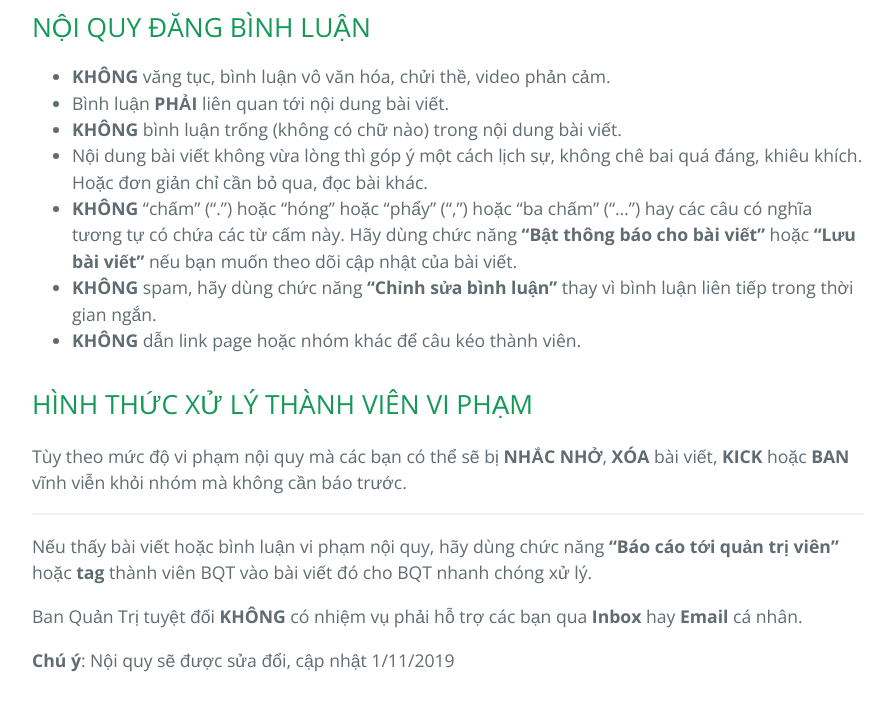
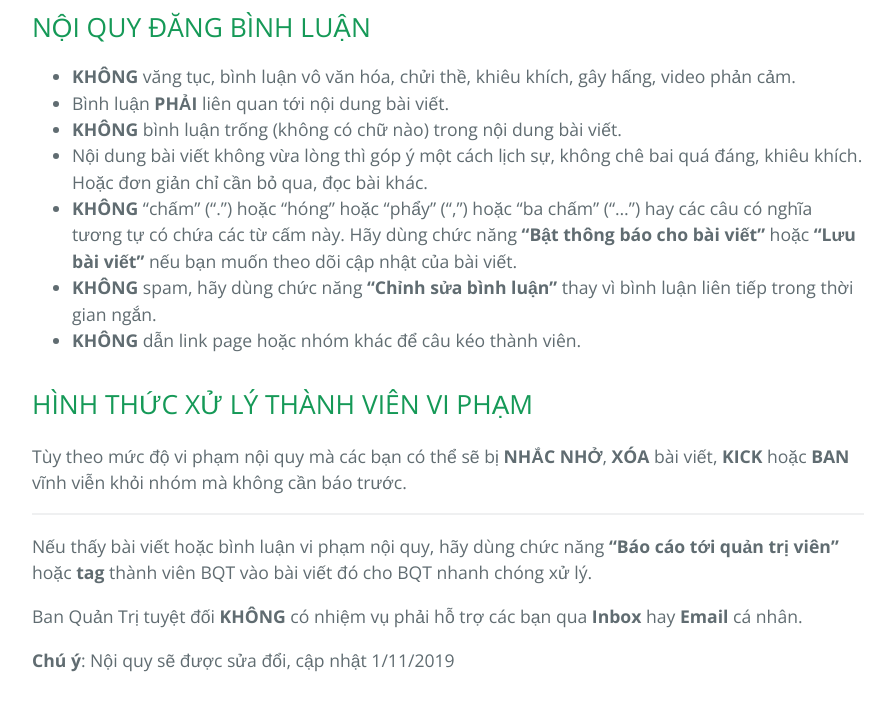
Before and after one commit to huuvinhvn/aplay, a Jekyll site: the page built from rules.md, in a window 1280 px wide and 900 px high, scrolled down 2872 px, cut to the strip 196-900 px from the top of the window. Shown: the whole strip, without its empty margins (192-1087 px from the left). Built offline with Jekyll 4.4.1, drawn with Linux system fonts in a browser that asks for light colours; our own code applies the rules of GitHub Pages for plain Markdown files.

Commit message:
Update rules.md

```diff
--- a/rules.md
+++ b/rules.md
@@ -58,7 +58,7 @@ Ví dụ về một [bài viết](https://www.facebook.com/groups/aplay.communit
 
 ## NỘI QUY ĐĂNG BÌNH LUẬN
 
-- **KHÔNG** văng tục, bình luận vô văn hóa, chửi thề, video phản cảm.
+- **KHÔNG** văng tục, bình luận vô văn hóa, chửi thề, khiêu khích, gây hấng, video phản cảm.
 - Bình luận **PHẢI** liên quan tới nội dung bài viết.
 - **KHÔNG** bình luận trống (không có chữ nào) trong nội dung bài viết.
 - Nội dung bài viết không vừa lòng thì góp ý một cách lịch sự, không chê bai quá đáng, khiêu khích. Hoặc đơn giản chỉ cần bỏ qua, đọc bài khác.
```
